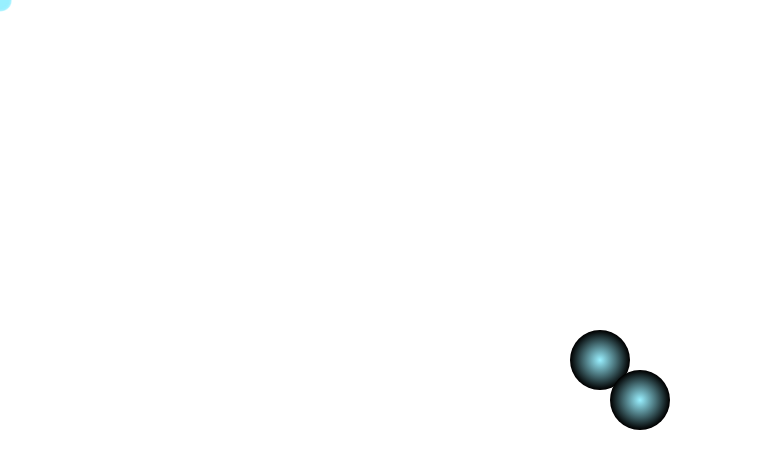
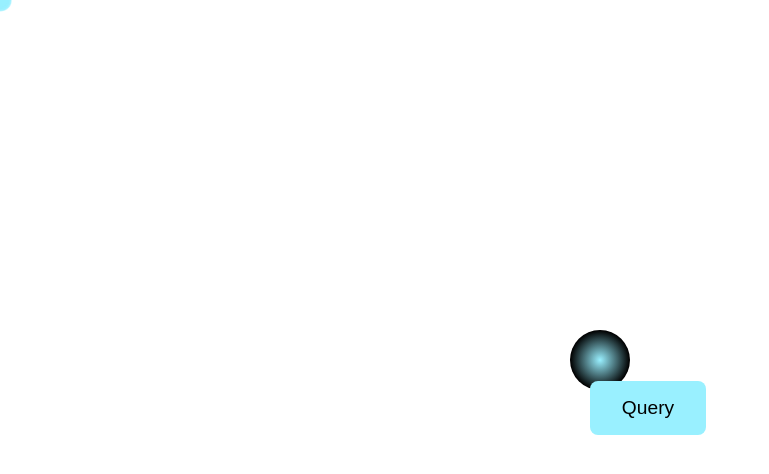
Before and after one commit to crispsandtea/uncanny-interface, a Next.js app: page / in a window 1280 px wide. Both pictures are taken after a click on the button "Query". Shown: the top 474 px of the page, without its empty margins (0-769 px from the left). Built offline with nearby package versions, Linux system fonts and the light colour scheme.

Commit message:
Update HallucinationInterface.jsx

```diff
--- a/components/HallucinationInterface.jsx
+++ b/components/HallucinationInterface.jsx
@@ -1,116 +1,31 @@
-import { useEffect, useRef } from "react";
+import React from "react";
 
-export default function UncannyBackground() {
-  const canvasRef = useRef(null);
-  const eyeRef = useRef(null);
-  const mouse = useRef({ x: 0, y: 0 });
-  const orbs = useRef([]);
-
-  useEffect(() => {
-    const canvas = canvasRef.current;
-    if (!canvas) return;
-    const ctx = canvas.getContext("2d");
-
-    function resizeCanvas() {
-      canvas.width = window.innerWidth;
-      canvas.height = window.innerHeight;
-    }
-
-    resizeCanvas();
-    window.addEventListener("resize", resizeCanvas);
-
-    mouse.current = {
-      x: window.innerWidth / 2,
-      y: window.innerHeight / 2,
-    };
-
-    for (let i = 0; i < 40; i++) {
-      orbs.current.push({
-        x: Math.random() * canvas.width,
-        y: Math.random() * canvas.height,
-        baseR: 4 + Math.random() * 6,
-        r: 0,
-        phase: Math.random() * Math.PI * 2,
-        dx: 0,
-        dy: 0,
-        opacity: 0.3 + Math.random() * 0.4,
-      });
-    }
-
-    function drawOrbs() {
-      ctx.clearRect(0, 0, canvas.width, canvas.height);
-      const time = Date.now() * 0.002;
-
-      orbs.current.forEach((orb) => {
-        const distX = (mouse.current.x - orb.x) * 0.002;
-        const distY = (mouse.current.y - orb.y) * 0.002;
-        orb.dx += distX;
-        orb.dy += distY;
-        orb.x += orb.dx;
-        orb.y += orb.dy;
-        orb.dx *= 0.94;
-        orb.dy *= 0.94;
-        orb.r = orb.baseR + Math.sin(time + orb.phase) * 1.5;
-
-        ctx.beginPath();
-        ctx.arc(orb.x, orb.y, orb.r, 0, Math.PI * 2, false);
-        ctx.fillStyle = `rgba(153, 240, 255, ${orb.opacity})`;
-        ctx.fill();
-      });
-
-      requestAnimationFrame(drawOrbs);
-    }
-
-    drawOrbs();
-
-    const handleMouseMove = (e) => {
-      mouse.current.x = e.clientX;
-      mouse.current.y = e.clientY;
-      const x = (e.clientX / window.innerWidth - 0.5) * 80;
-      const y = (e.clientY / window.innerHeight - 0.5) * 80;
-      if (eyeRef.current) {
-        eyeRef.current.style.transform = `translate(${x}px, ${y}px)`;
-      }
-    };
-
-    window.addEventListener("mousemove", handleMouseMove);
-
-    return () => {
-      window.removeEventListener("resize", resizeCanvas);
-      window.removeEventListener("mousemove", handleMouseMove);
-    };
-  }, []);
-
+export default function HallucinationInterface() {
   return (
-    <>
-      <canvas
-  ref={canvasRef}
-  style={{
-    position: "fixed",
-    top: 0,
-    left: 0,
-    width: "100vw",
-    height: "100vh",
-    zIndex: -1,
-    pointerEvents: "none", // ✅ This fixes the click issue
-  }}
-/>
-      <div
-        ref={eyeRef}
+    <div
+      style={{
+        position: "relative",
+        zIndex: 10,
+        height: "100vh",
+        width: "100vw",
+        display: "flex",
+        alignItems: "center",
+        justifyContent: "center",
+      }}
+    >
+      <button
         style={{
-          position: "fixed",
-          top: "50%",
-          left: "50%",
-          width: "60px",
-          height: "60px",
-          marginLeft: "-30px",
-          marginTop: "-30px",
-          background: "radial-gradient(circle, #99f0ff 0%, #000 70%)",
-          borderRadius: "50%",
-          zIndex: -1,
-          pointerEvents: "none",
+          padding: "1rem 2rem",
+          fontSize: "1.2rem",
+          backgroundColor: "#99f0ff",
+          border: "none",
+          borderRadius: "8px",
+          cursor: "pointer",
         }}
-      />
-    </>
+        onClick={() => alert("Query clicked")}
+      >
+        Query
+      </button>
+    </div>
   );
 }
```
